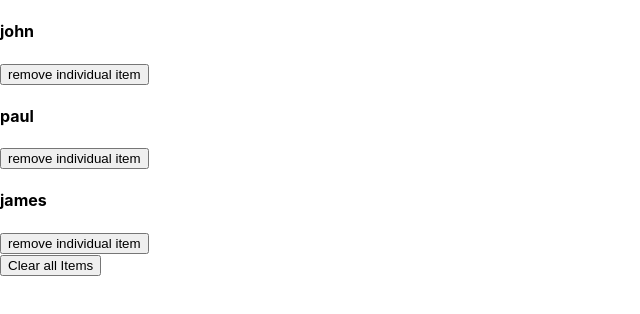
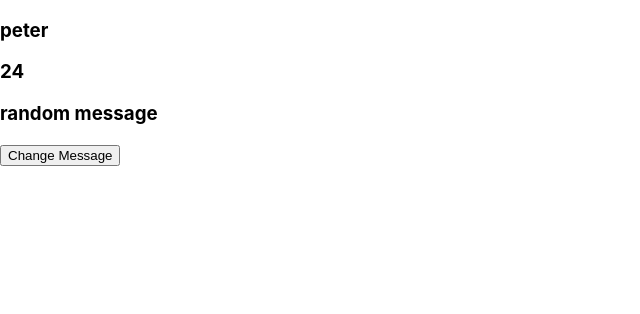
Before and after one commit to pol-dev-shinroo/react-advanced, a React (Create React App) app: page / in a window 1280 px wide. Shown: the top 314 px of the page, without its empty margins (0-640 px from the left). Built offline with nearby package versions, Linux system fonts and the light colour scheme.

Commit message:
useState object example

```diff
--- a/src/App.js
+++ b/src/App.js
@@ -1,4 +1,4 @@
-import Example from "./examples/2-useState-array.jsx";
+import Example from "./examples/3-useState-object";
 // import { UseStateBasics } from "./final/1-useState-example.jsx";
 
 function App() {
--- /dev/null
+++ b/src/examples/3-useState-object.jsx
@@ -0,0 +1,35 @@
+import React, { useState } from "react";
+
+const UseStateObject = () => {
+    const [person, setPerson] = useState({
+        name: "peter",
+        age: "24",
+        message: "random message",
+    });
+
+    const changeMessage = () => {
+        if (person.message === "random message") {
+            setPerson({ ...person, message: "new message" });
+        } else {
+            setPerson({ ...person, message: "random message" });
+        }
+    };
+
+    return (
+        <>
+            <h3>{person.name}</h3>
+            <h3>{person.age}</h3>
+            <h3>{person.message}</h3>
+            <button
+                type="button"
+                onClick={() => {
+                    changeMessage(person.message);
+                }}
+            >
+                Change Message
+            </button>
+        </>
+    );
+};
+
+export default UseStateObject;
```
